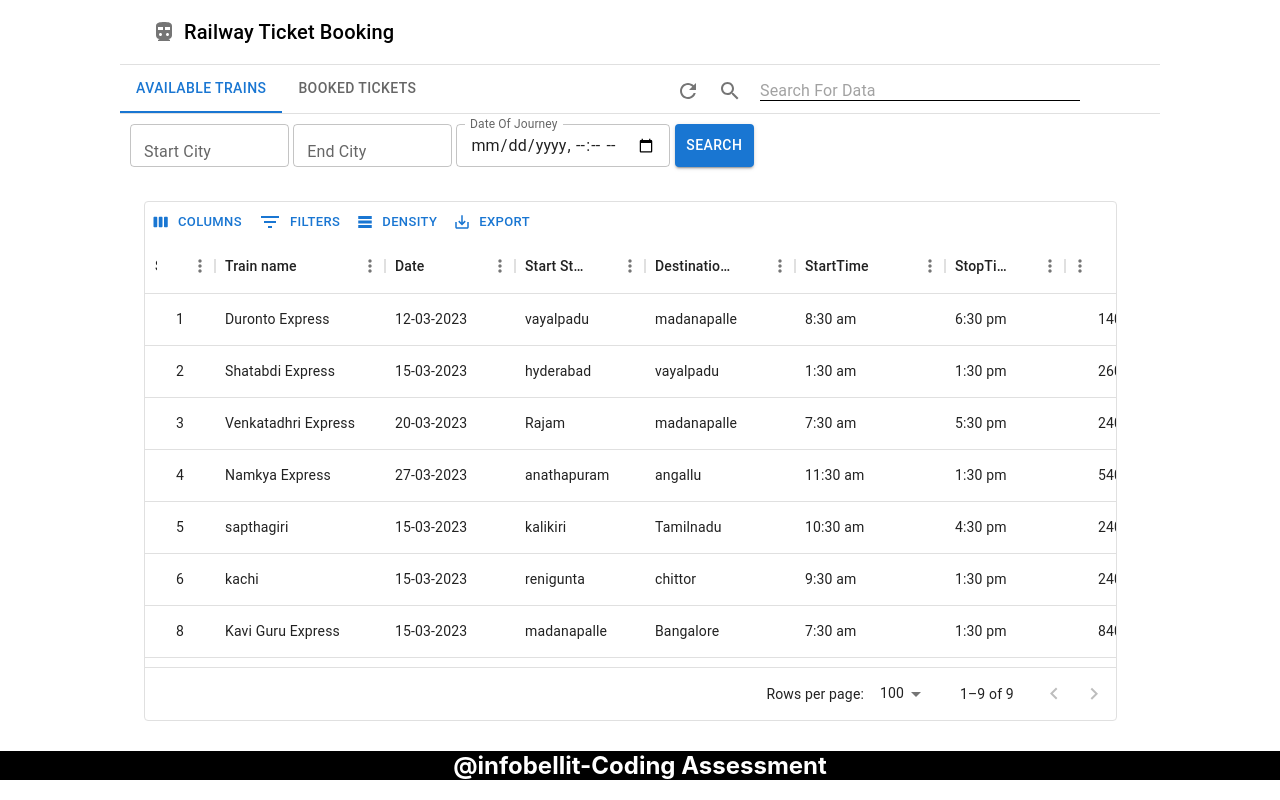
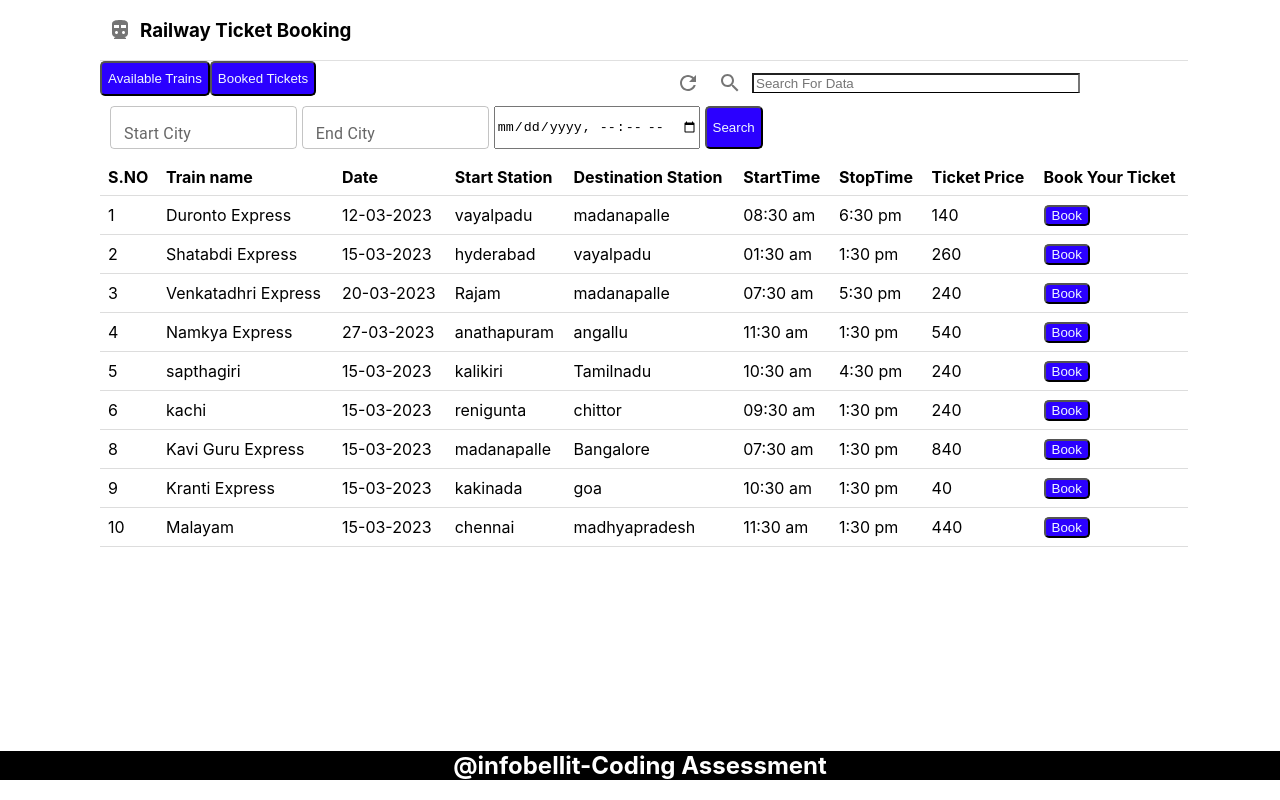
Before and after one commit to Baggu516/Train_Ticket_Booking_Infobellit, a React (Create React App) app: page / in a window 1280 px wide. Built offline with nearby package versions, Linux system fonts and the light colour scheme.

Commit message:
without mui

```diff
--- a/src/App.css
+++ b/src/App.css
@@ -10,3 +10,20 @@
 .MuiInputBase-input  {
   height: 10px !important;
 }
+table {
+  border-collapse: collapse;
+  width: 100%;
+}
+
+th, td {
+  padding: 8px;
+  text-align: left;
+  border-bottom: 1px solid #DDD;
+}
+
+tr:hover {background-color: #D6EEEE;}
+button{
+  background-color: rgb(43, 0, 255);
+  border-radius: 5px;
+  color: aliceblue;
+}
--- a/src/App.js
+++ b/src/App.js
@@ -74,6 +74,7 @@ function App() {
 
   const handleDateOfJourneyChange = (event) => {
     setDateOfJourney(event.target.value);
+    console.log(event.target.value)
   };
 
   const handleSubmit = (event) => {
@@ -186,25 +187,26 @@ function App() {
   },[value])
 
   return (
-    <>
 
-      <Container fixed sx={{hieght:'100vh',width:'85vw'}}>
-      <Toolbar>
+      <div style={{hieght:'100vh',width:'85vw',marginLeft:"100px"}}>
+              <div style={{display:"flex"}}>
                 <IconButton>
                 <DirectionsSubwayFilledIcon/>
                 </IconButton>
-        <Typography variant='h6'>
+                <h3>
                   Railway Ticket Booking
-        </Typography>
-      </Toolbar>
+                </h3>
+              </div>
               <Divider/>
-      <Box sx={{ width: '100%' }}>
-      <Box sx={{ borderBottom: 1, borderColor: 'divider' }}>
-        <span style={{display:'flex'}}>
-        <Tabs value={value} onChange={handleChange} aria-label="basic tabs example">
+      {/* <Box sx={{ width: '100%' }}> */}
+      {/* <Box sx={{ borderBottom: 1, borderColor: 'divider' }}> */}
+             <div style={{display:'flex',height:"35px"}}>
+        {/* <Tabs value={value} onChange={handleChange} aria-label="basic tabs example">
               <Tab label="Available Trains" {...a11yProps(0)} />
                 <Tab label="Booked Tickets" {...a11yProps(1)} />
-        </Tabs>
+        </Tabs> */}
+               <button onClick={()=>setValue(0)}>Available Trains</button>
+               <button onClick={()=>setValue(1)}>Booked Tickets</button>
                <span  style={{position:'absolute',right:200}}>
                <IconButton type="button" aria-label="search" onClick={() => Search()}>
                    {<RefreshIcon />}
@@ -212,7 +214,7 @@ function App() {
                  <IconButton type="button" sx={{ p: '10px' }} aria-label="search">
                    <SearchIcon />
                  </IconButton>
-          <InputBase
+                 <input
                    sx={{ ml: 1, flex: 1 ,paddingTop:2}}
                    placeholder="Search For Data"
                    value={searchValue}
@@ -222,11 +224,11 @@ function App() {
                  />
 
                </span>
+               </div>
 
-
-        </span>
-      </Box>
-      <Box sx={{ width: '100%' }}>
+      {/* </Box> */}
+      {/* </Box> */}
+               <div style={{ width: '100%' }}>
 
                  <form onSubmit={handleSubmit}>
                  {/* <form> */}
@@ -249,7 +251,7 @@ function App() {
                  renderInput={(params) => (
                    <TextField {...params} label="Start City" variant="outlined" />
                  )}
-      />
+                 ></Autocomplete>
                      </span>
                   &nbsp;
        {/* </span> */}
@@ -275,43 +277,38 @@ function App() {
                   />
                   </span>&nbsp;
                   {/* <span style={{position:'absolute',right:100}}> */}
-      <TextField
+                  <input
                     className="inputFieldSearch"
                     id="date-of-journey"
                     label="Date Of Journey"
                     type="datetime-local"
                     value={dateOfJourney}
                     onChange={handleDateOfJourneyChange}
-        InputLabelProps={{
-          shrink: true,
-        }}
+                    // InputLabelProps={{
+                    //   shrink: true,
+                    // }}
                   />&nbsp;
                   {/* </span> */}
                   {/* <span style={{position:'absolute',right:150}}> */}
-      <Button type="submit" className='inputFieldSearch' variant="contained" color="primary">
+                  <button type="submit" className='inputFieldSearch' variant="contained" color="primary">
                     Search
-      </Button>
+                  </button>
                   </span>
 
                  </form>
-      </Box>
-      <TabPanel value={value}  index={0}>
-        <TotalTicket value={value} availableData={searchData} bookedData={bookedData} stored={stored}/>
-      </TabPanel>
-      <TabPanel value={value}   index={1}>
-        <TotalTicket value={value} bookedData={searchData} stored={stored} />
-      </TabPanel>
-    </Box>
+                 </div>
+      <div>
+      {/* <TabPanel value={value}  index={0}> */}
+        {value==0&&<TotalTicket value={value} availableData={searchData} bookedData={bookedData} stored={stored}/>}
+      {/* </TabPanel> */}
+      {/* <TabPanel value={value}   index={1}> */}
+        {value==1&&<TotalTicket value={value} bookedData={searchData} stored={stored} />}
+      {/* </TabPanel> */}
+    </div>
     <span className="footer">
       <Model/>
     </span>
-
-      </Container>
-
-      {/* <store.Provider value={globaldata}>
-        {/* <TotalTicket/>
-      </store.Provider> */}
-    </>
+    </div>
   );
 }
 
--- a/src/components/Data.js
+++ b/src/components/Data.js
@@ -1,12 +1,12 @@
 const Data={
     rows:[
-        { id: 1, trainName: 'Duronto Express',     source: 'vayalpadu', destination: "madanapalle",sourcetime:"8:30 am" ,endingtime:"6:30 pm",price:140,date:"12-03-2023",click:"Book"},
-        { id: 2, trainName: 'Shatabdi Express',    source: 'hyderabad', destination: "vayalpadu",sourcetime:"1:30 am" ,endingtime:"1:30 pm",price:260,date:"15-03-2023",click:"Book"},
-        { id: 3, trainName: 'Venkatadhri Express', source: 'Rajam', destination: "madanapalle",sourcetime:"7:30 am" ,endingtime:"5:30 pm",price:240 ,date:"20-03-2023",click:"Book"},
+        { id: 1, trainName: 'Duronto Express',     source: 'vayalpadu', destination: "madanapalle",sourcetime:"08:30 am" ,endingtime:"6:30 pm",price:140,date:"12-03-2023",click:"Book"},
+        { id: 2, trainName: 'Shatabdi Express',    source: 'hyderabad', destination: "vayalpadu",sourcetime:"01:30 am" ,endingtime:"1:30 pm",price:260,date:"15-03-2023",click:"Book"},
+        { id: 3, trainName: 'Venkatadhri Express', source: 'Rajam', destination: "madanapalle",sourcetime:"07:30 am" ,endingtime:"5:30 pm",price:240 ,date:"20-03-2023",click:"Book"},
         { id: 4, trainName: 'Namkya Express',      source: 'anathapuram', destination: "angallu",sourcetime:"11:30 am" ,endingtime:"1:30 pm",price:540,date:"27-03-2023",click:"Book" },
         { id: 5, trainName: 'sapthagiri',          source: 'kalikiri', destination: "Tamilnadu",sourcetime:"10:30 am" ,endingtime:"4:30 pm",price:240,date:"15-03-2023",click:"Book"},
-        { id: 6, trainName: 'kachi',               source: 'renigunta', destination: "chittor",sourcetime:"9:30 am" ,endingtime:"1:30 pm",price:240,date:"15-03-2023" ,click:"Book" },
-        { id: 8, trainName: 'Kavi Guru Express',   source: 'madanapalle', destination: "Bangalore" ,sourcetime:"7:30 am" ,endingtime:"1:30 pm",price:840,date:"15-03-2023",click:"Book" },
+        { id: 6, trainName: 'kachi',               source: 'renigunta', destination: "chittor",sourcetime:"09:30 am" ,endingtime:"1:30 pm",price:240,date:"15-03-2023" ,click:"Book" },
+        { id: 8, trainName: 'Kavi Guru Express',   source: 'madanapalle', destination: "Bangalore" ,sourcetime:"07:30 am" ,endingtime:"1:30 pm",price:840,date:"15-03-2023",click:"Book" },
         { id: 9, trainName: 'Kranti Express',      source: 'kakinada', destination: "goa",sourcetime:"10:30 am" ,endingtime:"1:30 pm",price:40 ,date:"15-03-2023",click:"Book" },
         { id: 10, trainName: 'Malayam',            source: 'chennai', destination: "madhyapradesh",sourcetime:"11:30 am" ,endingtime:"1:30 pm",price:440 ,date:"15-03-2023"},
 
--- a/src/components/TotalTicket.js
+++ b/src/components/TotalTicket.js
@@ -58,7 +58,7 @@ export default function DataTable(props) {
   //   {
   //     field: 'fullName',
   //     headerName: 'Full name',
-  //     description: 'This column has a value getter and is not sortable.',
+  //     description: 'This columns has a value getter and is not sortable.',
   //     sortable: false,
   //     width: 160,
   //     valueGetter: (params) =>
@@ -72,8 +72,8 @@ export default function DataTable(props) {
   };
   const theme = useTheme();
 
-  let bookedColumns = columns
-  bookedColumns = [...bookedColumns,
+  let bookedcolumnss = columns
+  bookedcolumnss = [...bookedcolumnss,
     { field: 'name', headerName: 'Passenger Name', width: 150 ,align:'center'},
     { field: 'email', headerName: 'Passenger Email', width: 200,align:'center' },
     { field: 'phoneNumber', headerName: 'Passenger Phone Number',type:"number",width:90,align:'center' },
@@ -108,11 +108,12 @@ const handleEvent= (
   ) => {
     setOpen(true)
     setN(params.row.id-1)
+    console.log(params.row.id,"clikkkkkkkkkkkkkk")
   // setMessage();
 };
 const [fc,SetFc]=useState([])
 useEffect(()=>{
-  const f = bookedColumns.filter((c)=>{
+  const f = bookedcolumnss.filter((c)=>{
     return c.field!="button"
   }
     )
@@ -283,31 +284,119 @@ useEffect(()=>{
     },
 
   ]
-
+  console.log(availableData,props?.availableData)
   return (
-    <span style={{ height: 400, width: '90%' }}>
-      {props.value==0&&<DataGrid
+    <>
+    {/* // <span style={{ height: 400, width: '90%' }}> */}
+      {/* {props.value==0&&<DataGrid
         rows={availableData}
         sx={{height:'65vh',width:'76vw'}}
         // onRowClick={handleEvent}
-        columns={columns}
+        columnss={columnss}
         pageSize={5}
         slots={{
           toolbar: GridToolbar,
         }}
         rowsPerPageOptions={[1]}
-      />}
-      {props.value===1&&<DataGrid
+      />} */}
+
+      {props.value==0&&<table style={{width:"100%"}}>
+
+                 <tr>
+                 <th>{columns[0]?.headerName}</th>
+                 <th>{columns[1]?.headerName}</th>
+                 <th>{columns[2]?.headerName}</th>
+                 <th>{columns[3]?.headerName}</th>
+                 <th>{columns[4]?.headerName}</th>
+                 <th>{columns[5]?.headerName}</th>
+                 <th>{columns[6]?.headerName}</th>
+                 <th>{columns[7]?.headerName}</th>
+                 <th>{columns[8]?.headerName}</th>
+                 {/* {columnss.map(item=>(
+
+
+
+                ) )}  */}
+             </tr>
+        <tbody>
+        {availableData.map(emp => (
+                            <tr key={emp.id}>
+                              <td>{emp.id}</td>
+                              <td>{emp.trainName}</td>
+                              <td>{emp.date}</td>
+                                <td>{emp.source}</td>
+                                <td>{emp.destination}</td>
+                                <td>{emp.sourcetime}</td>
+                                <td>{emp.endingtime}</td>
+                                <td>{emp.price}</td>
+                                <td><button  onClick={()=>{ setOpen(true)
+                    setN(emp.id-1)
+                  }}>Book</button></td>
+                            </tr>
+                        ))}
+        </tbody>
+              </table> }
+
+      {/* {props.value===1&&<DataGrid
       sx={{height:'65vh',width:'76vw'}}
       rows={booked}
-      columns={fc}
+      columnss={fc}
       // onRowClick={handleEvent}
       slots={{
         toolbar: GridToolbar,
       }}
       pageSize={5}
       rowsPerPageOptions={[1]}
-    />}
+    />} */}
+       {/* {props.value==0&&
+      <table style="width:100%">
+        <thread>
+                 {columnss.map((item,i)=>
+                    <tr>
+                    <th>{item.headerName}ji</th>
+                    </tr>
+
+                  )}
+        </thread>
+        <tbody>
+
+        </tbody>
+
+              </table>
+                 */}
+                 {props.value==1&&<table style={{width:"100%"}}>
+
+                    <tr>
+                    {/* <th>{columns[0]?.headerName}</th>
+                    <th>{columns[1]?.headerName}</th>
+                    <th>{columns[2]?.headerName}</th>
+                    <th>{columns[3]?.headerName}</th>
+                    <th>{columns[4]?.headerName}</th>
+                    <th>{columns[5]?.headerName}</th>
+                    <th>{columns[6]?.headerName}</th>
+                    <th>{columns[7]?.headerName}</th> */}
+                    {fc.map(item=>(
+                      <th>{item.headerName}</th>
+                    ) )}
+</tr>
+<tbody>
+{booked.map(emp => (
+           <tr key={emp.id}>
+             <td>{emp.id}</td>
+             <td>{emp.trainName}</td>
+             <td>{emp.date}</td>
+               <td>{emp.source}</td>
+               <td>{emp.destination}</td>
+               <td>{emp.sourcetime}</td>
+               <td>{emp.endingtime}</td>
+               <td>{emp.price}</td>
+               <td>{emp.name}</td>
+               <td>{emp.email}</td>
+               <td>{emp.phoneNumber}</td>
+           </tr>
+       ))}
+</tbody>
+</table> }
 
       <Dialog
         fullScreen={fullScreen}
@@ -331,15 +420,15 @@ useEffect(()=>{
               onClick={handleClose}
               />
           </span>
-        <form onSubmit={BookedDetails}>
+        <form >
         <DialogContent>
-        <Grid container spacing={2}>
+        {/* <Grid container spacing={2}> */}
           {
             inputBookingFeilds.map(inputFeilds=>
               (
               <>
-              <Grid item xs={12} sm={12}>
-                <TextField
+              {/* <Grid item xs={12} sm={12}> */}
+                <input
                   variant={inputFeilds.variant}
                   required={inputFeilds.required}
                   fullWidth={inputFeilds.fullWidth}
@@ -355,11 +444,11 @@ useEffect(()=>{
                   placeholder={inputFeilds.placeholder}
                   onChange={changeHandler }
                 />
-              </Grid>
+              {/* </Grid> */}
               </>
               ))
           }
-        </Grid>
+        {/* </Grid> */}
         </DialogContent>
         {/* <input value={Data?.rows[n]?.trainName} disabled></input>
         <input value={Data?.rows[n]?.source} disabled></input>
@@ -370,32 +459,38 @@ useEffect(()=>{
         <input type="text" placeholder="Enter Name" name="name" onChange={changeHandler}></input><br/>
         <input type="text" placeholder="Email" name="email" onChange={changeHandler}></input><br/>
         <input type="text" placeholder="phone number" name="phoneNumber" onChange={changeHandler}></input><br/> */}
-        <DialogActions>
-          <Button autoFocus id="submit btn"
+        {/* <DialogActions> */}
+        <span style={{ marginLeft:"400px" }}>
+          <button onClick={BookedDetails}> Book</button>
+        </span>
+        <span style={{ marginLeft:"10px" }}>
+          <button onClick={handleClose}> Cancel</button>
+        </span>
+          {/* <Button autoFocus id="submit btn"
                   variant="contained"
                   className="book" type='submit'>
                 Book
               </Button>
               <Button id="submit btn"
                   variant="contained"
-                  className="book" onClick={handleClose} autoFocus>
+                  className="book"  autoFocus>
                 Cancel
-              </Button>
-          </DialogActions>
+              </Button> */}
+          {/* </DialogActions> */}
         </form>
       </Container>
       <br/>
-
-      {/* <DialogActions>
+{/*
+      <DialogActions>
           <Button autoFocus onClick={BookedDetails}>
             Book
           </Button>
           <Button onClick={handleClose} autoFocus>
             Cancel
           </Button>
-        </DialogActions> */}
+        </DialogActions>*/}
       </Dialog>
-
-    </span>
+</>
+    // </span>
   );
 }
```
Lines whose indentation alone changed are shown as unchanged.
